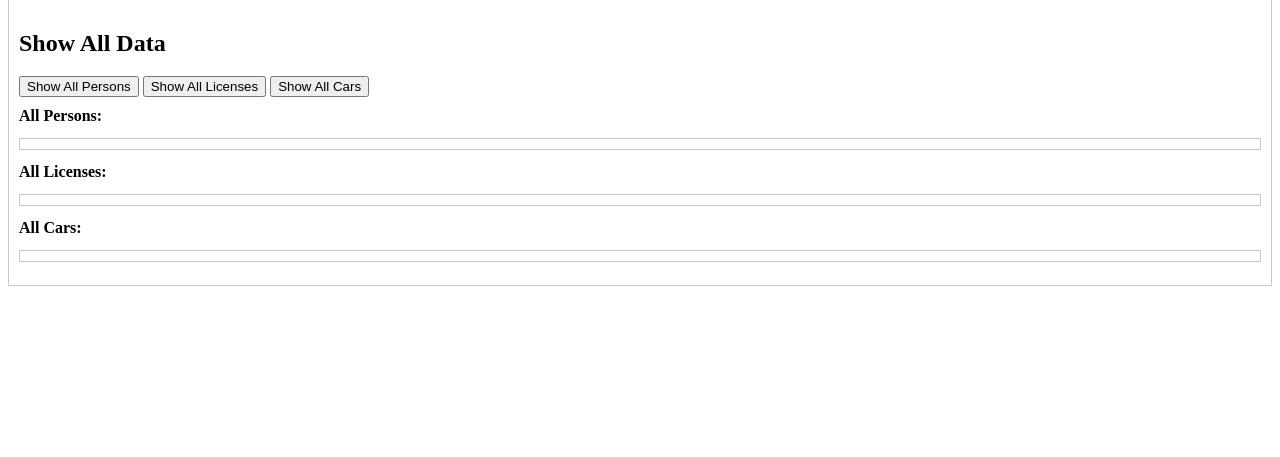
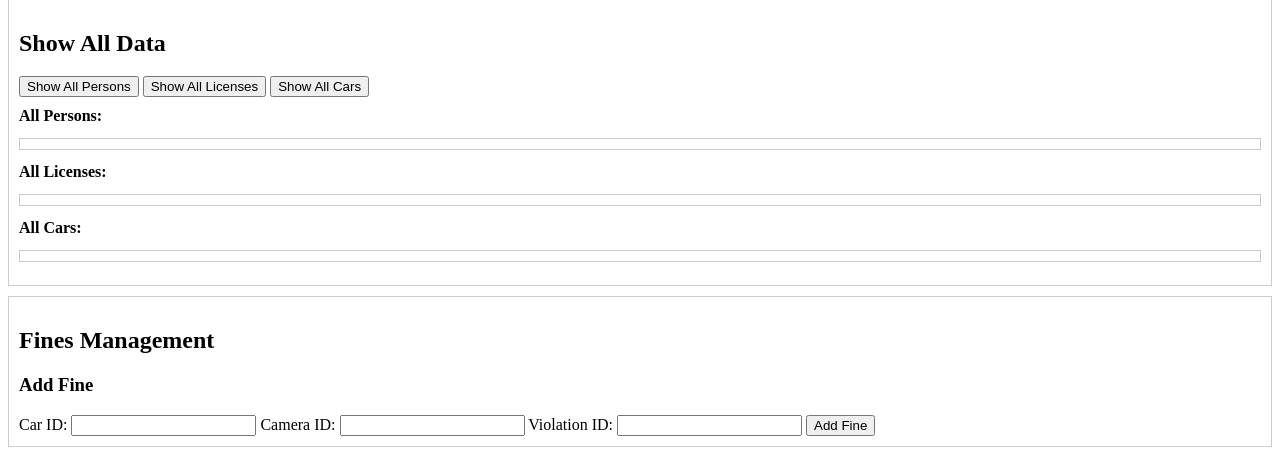
Before and after one commit to LegendaryLoona/LancasterTraficManagementProject, a Django app: page /cars/ in a window 1280 px wide. Shown: the part 1359-1816 px from the top of the page. Before the commit the page ends 1645 px from the top, so only its background shows below. Run offline with Django 5.2, Linux system fonts and the light colour scheme.

Commit message:
Update index.html

```diff
--- a/VRLPR/LicenseTracker/templates/index.html
+++ b/VRLPR/LicenseTracker/templates/index.html
@@ -190,6 +190,22 @@
   </section>
 
 
+  <section style="border: 1px solid #ccc; padding: 10px; margin-bottom: 10px;">
+    <h2>Fines Management</h2>
+
+    <h3>Add Fine</h3>
+    <div>
+      <label>Car ID: </label>
+      <input type="number" id="car_id_create" />
+      <label>Camera ID: </label>
+      <input type="number" id="camera_id_create" />
+      <label>Violation ID: </label>
+      <input type="number" id="violation_id_create" />
+      <button onclick="addFine()">Add Fine</button>
+    </div>
+    <div id="add_fine_result" style="color: green;"></div>
+
+
 
 <script>
   function createLicense() {
@@ -350,6 +366,18 @@
         document.getElementById('all_cars_result').innerText = JSON.stringify(data, null, 2);
       });
   }
+
+  function addFine() {
+    const car_id = document.getElementById('car_id_create').value;
+    const camera_id = document.getElementById('camera_id_create').value;
+    const violation_id = document.getElementById('violation_id_create').value;
+    const url = `/cars/make_fine/?c_id=${encodeURIComponent(car_id)}&id=${encodeURIComponent(camera_id)}&v_id=${encodeURIComponent(violation_id)}`;
+    fetch(url)
+      .then(res => res.json())
+      .then(data => {
+        document.getElementById('add_fine_result').innerText = JSON.stringify(data);
+      });
+  }
 </script>
 </body>
 </html>
```
